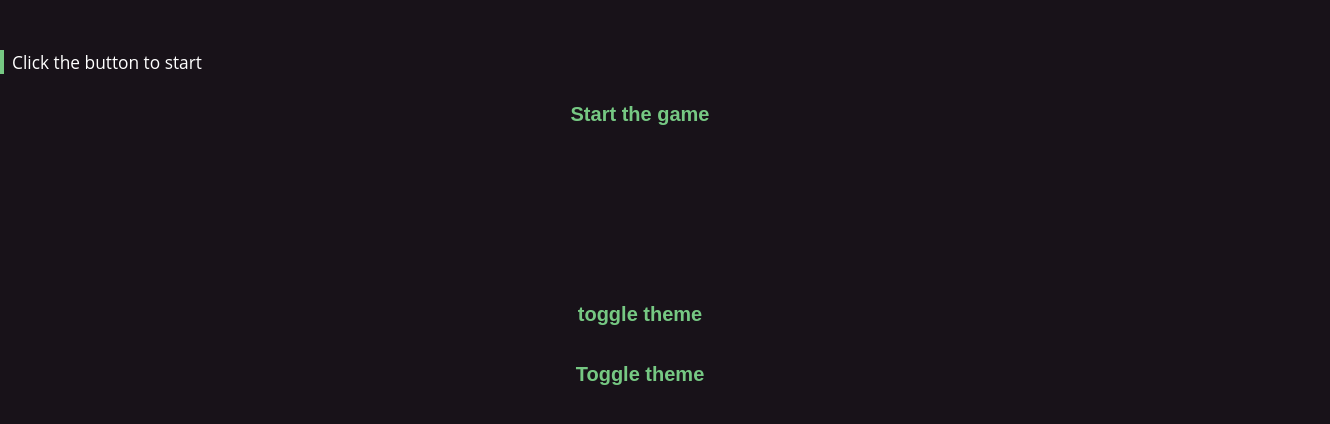
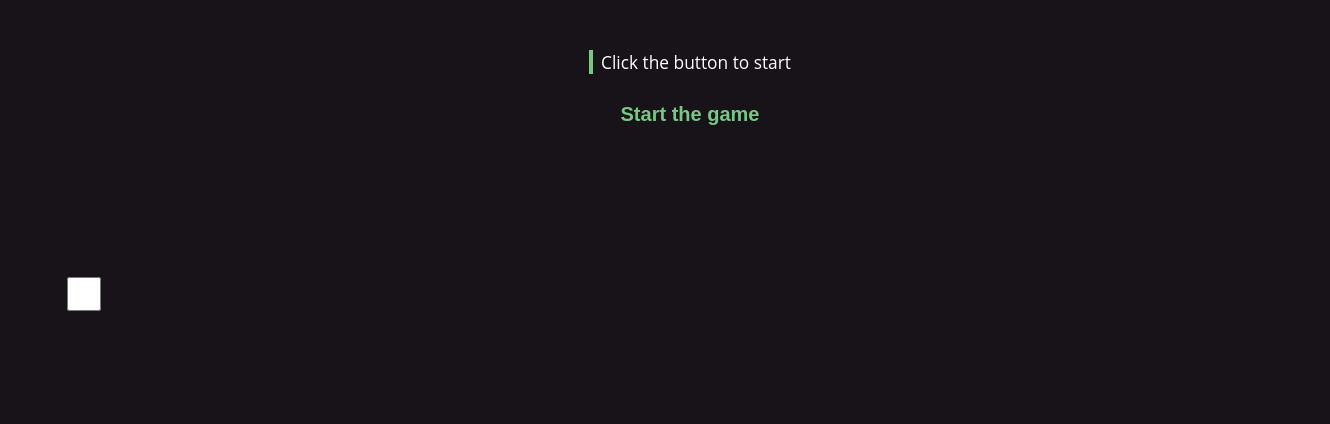
Before and after one commit to AlexanderRyb/Text_Adventure_Game, a React (Create React App) app: page / in a window 1280 px wide. Shown: the top 424 px of the page, 1330 px wide, since content can reach past the window. Built offline with nearby package versions, Linux system fonts and the light colour scheme.

Commit message:
toggle theme function

```diff
--- a/src/Components/TextBox/styles.css
+++ b/src/Components/TextBox/styles.css
@@ -1,11 +1,13 @@
 
 .text-container{
   border-left: 4px solid #76c883;
+  margin: 0 auto;
   padding-left: 8px;
   text-align: start;
   color: white;
   font-family: "Open Sans", sans-serif;
   font-size: 13pt;
-  width: 100%;
+  width: fit-content;
+  text-align: center;
 
 }
--- a/src/Components/ToggleColorScheme/ToggleColorScheme.js
+++ b/src/Components/ToggleColorScheme/ToggleColorScheme.js
@@ -5,21 +5,22 @@ import { changeToDark, changeToLight } from "../../redux/actions";
 
 
 function ToggleColorScheme(props) {
+  let isDarkThemeOn = true
+  if (props.colorTheme === "dark"){
+isDarkThemeOn = true
+  }
+  else{
+    isDarkThemeOn = false
+  }
   return (
     <div>
-      <button
-        onClick={() => props.changeToLight()}
-        className="light-theme-button"
+
+      <input type="checkbox"
+      className="switch"
+      onClick={ isDarkThemeOn ? props.changeToLight : props.changeToDark}
       >
-        toggle theme
-      </button>
-      <button
-        onClick={() => props.changeToDark()}
 
-        className="dark-theme-button"
-      >
-        Toggle theme
-      </button>
+      </input>
     </div>
   );
 }
@@ -27,6 +28,7 @@ const mapStateToProps = (state) => {
   return {
     changeToDark: state.changeToDark,
     changeToLight: state.changeToLight,
+    colorTheme: state.colorTheme
   };
 };
 const mapDispatchToProps = (dispatch) => {
--- a/src/Components/ToggleColorScheme/styles.css
+++ b/src/Components/ToggleColorScheme/styles.css
@@ -1,6 +1,11 @@
-.light-theme-button{
-    display: block;
+.switch{
+    position: relative;
+    display: inline-block;
+    width: 60px;
+    height: 34px;
 }
-.dark-theme-button{
-    display: block;
-}
+.switch input {
+    opacity: 0;
+    width: 0;
+    height: 0;
+  }
--- a/src/index.css
+++ b/src/index.css
@@ -18,11 +18,14 @@ html, body{
   background-color: #181219;
   width: 100%;
   height: 100%;
-  margin: 50px auto;
+  margin: 50px ;
+
 }
 #light{
   background-color: white;
   width: 100%;
+  padding: 50px ;
+
 
   height: 100%;
 }
```
